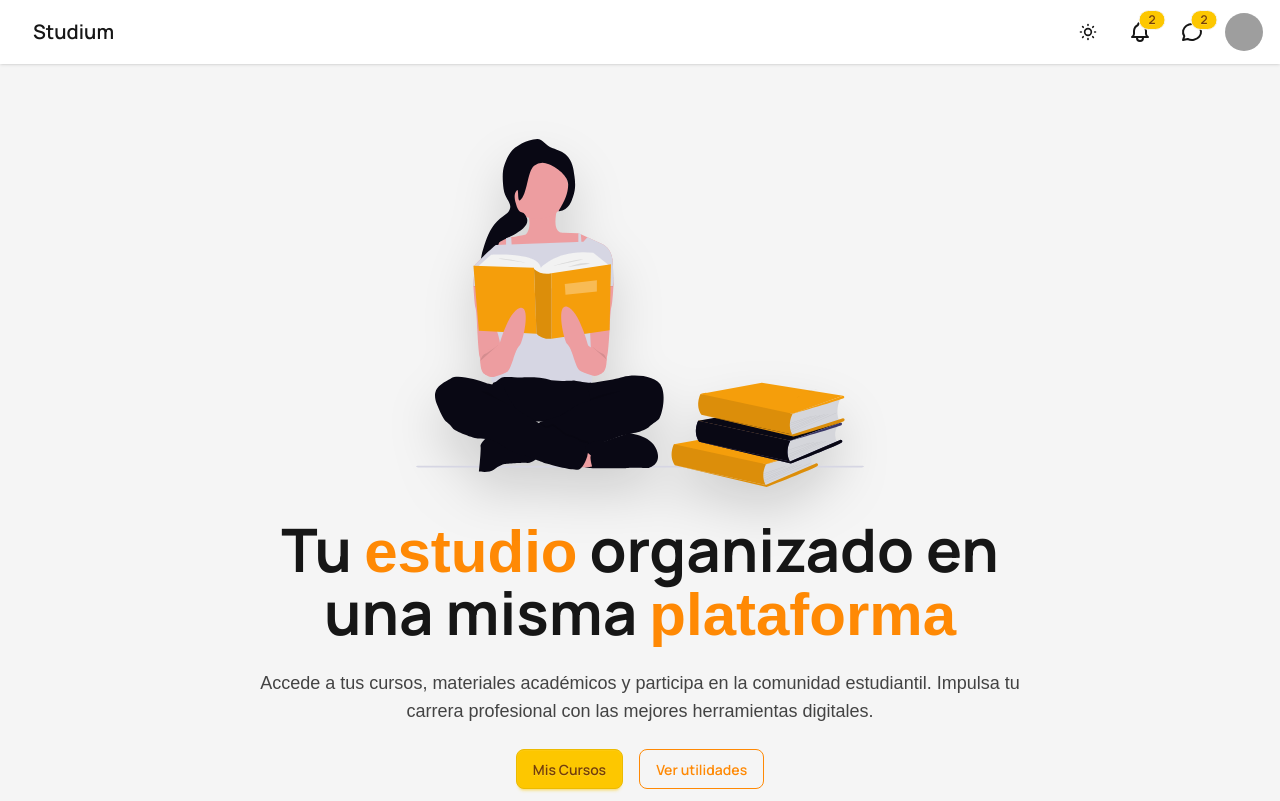
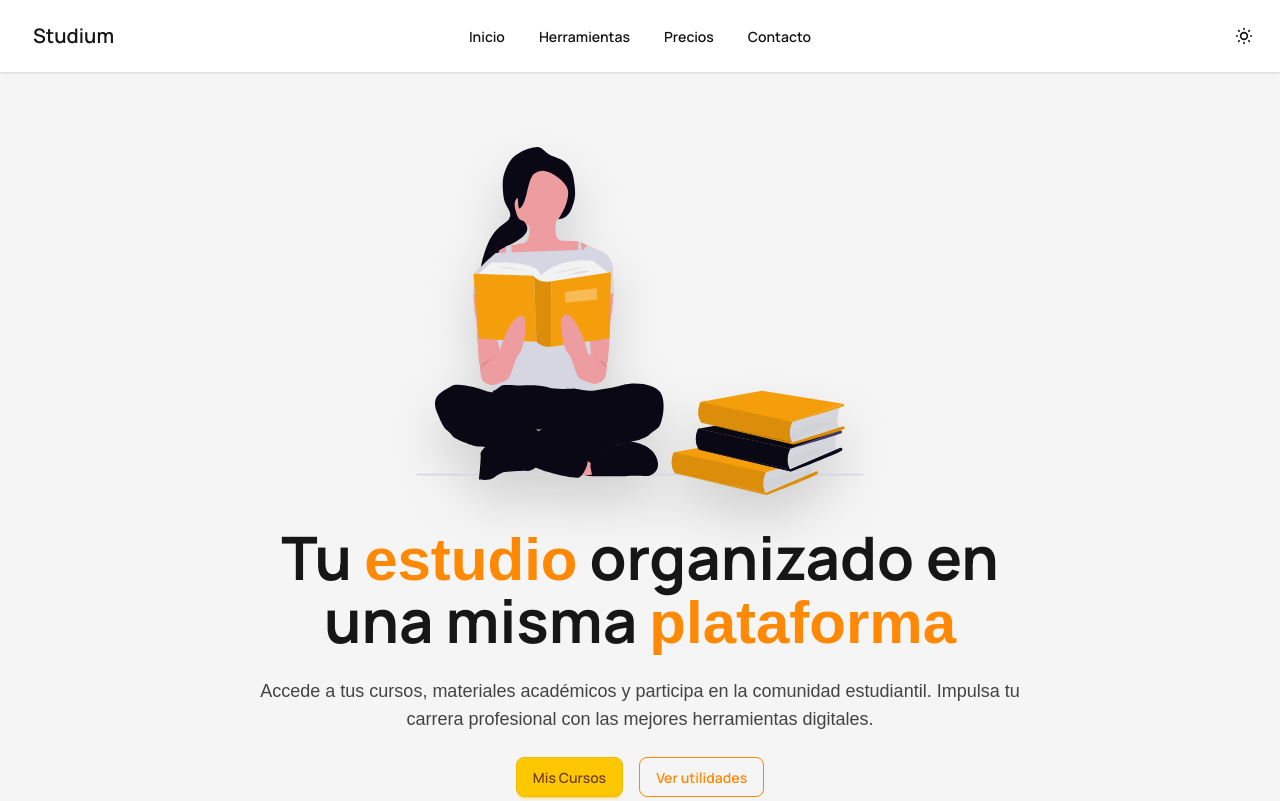
Before and after one commit to yuseflc/studium, a Next.js app: page / in a window 1280 px wide. Shown: the top 801 px of the page. Built offline with nearby package versions, Linux system fonts and the light colour scheme; grey boxes are pictures that could not be loaded; a web font is replaced by a local one.

Commit message:
[Upgrade] Landing NavBar

```diff
--- a/src/components/sections/Features.tsx
+++ b/src/components/sections/Features.tsx
@@ -9,7 +9,7 @@ const GLODIE_AVATAR = 'https://avatars.githubusercontent.com/u/99137927?v=4'
 
 export default function FeaturesSection() {
     return (
-        <section className="bg-base-200">
+        <section id="features" className="bg-base-200">
             <div className="py-24">
                 <div className="mx-auto w-full max-w-5xl px-6">
                     <div className="text-center md:text-left">
--- a/src/components/ui/Navbars/CourseNavbar.tsx
+++ b/src/components/ui/Navbars/CourseNavbar.tsx
@@ -21,7 +21,7 @@ export default function CourseNavbar() {
                     <div tabIndex={0} role="button" className="btn btn-ghost btn-circle text-base-content">
                         <div className="indicator">
                             <IconBell stroke={2} />
-                            <span className="badge badge-sm indicator-item bg-primary text-primary-content">{NOTIFICACIONES.length}</span>
+                            <span className="absolute top-0.5 right-0.5 grid min-h-[24px] min-w-[24px] translate-x-2/4 -translate-y-2/4 place-items-center rounded-full bg-red-600 py-1 px-1 text-xs text-white">{NOTIFICACIONES.length}</span>
                         </div>
                     </div>
                     <div
--- a/src/components/ui/Navbars/Navbar.tsx
+++ b/src/components/ui/Navbars/Navbar.tsx
@@ -1,134 +1,42 @@
 'use client';
 
-import { IconBell, IconMessageCircle, IconX } from "@tabler/icons-react";
-import { NOTIFICACIONES, MENSAJES, USUARIO } from "@/seed/data";
-import { useTheme } from "@/components/providers/ThemeProvider";
+import Link from 'next/link';
 import ThemeSwitcher from "@/components/ThemeSwitcher";
 
 export default function Navbar() {
 
     return (
-        <div className="navbar bg-transparent hover:bg-base-100/50 backdrop-blur-sm shadow-sm px-4 top-0 sticky z-50  transition-all">
-            <div className="flex-1">
-                <a className="btn btn-ghost text-xl text-base-content" href="/">
+        <div className="navbar bg-transparent hover:bg-base-100/50 backdrop-blur-sm shadow-sm px-4 top-0 sticky z-50 transition-all">
+            {/* Logo */}
+            <div className="navbar-start">
+                <Link href="/" className="btn btn-ghost text-xl text-base-content">
                     Studium
-                </a>
+                </Link>
             </div>
-            <div className="flex flex-row gap-3 items-center">
-                {/* Theme Selector */}
+
+            {/* Lista central */}
+            <div className="navbar-center">
+                <ul className="menu menu-horizontal px-1">
+                    <li>
+                        <Link href="/" className="btn btn-ghost">Inicio</Link>
+                    </li>
+                    <li>
+                        <Link href="#features" className="btn btn-ghost">Herramientas</Link>
+                    </li>
+                    <li>
+                        <Link href="#pricing" className="btn btn-ghost">Precios</Link>
+                    </li>
+                    <li>
+                        <Link href="#contact" className="btn btn-ghost">Contacto</Link>
+                    </li>
+                </ul>
+            </div>
+
+            {/* Lista izquierda */}
+            <div className="navbar-end">
                 <ThemeSwitcher />
+            </div>
 
-                <div className="dropdown dropdown-end">
-                    <div tabIndex={0} role="button" className="btn btn-ghost btn-circle text-base-content">
-                        <div className="indicator">
-                            <IconBell stroke={2} />
-                            <span className="badge badge-sm indicator-item bg-primary text-primary-content">{NOTIFICACIONES.length}</span>
-                        </div>
-                    </div>
-                    <div
-                        tabIndex={0}
-                        className="card card-compact dropdown-content bg-base-100 z-1 mt-3 w-80 shadow-xl border border-base-300">
-                        <div className="card-body p-4">
-                            <h3 className="text-lg font-bold text-base-content border-b border-base-300 pb-2">Notificaciones</h3>
-                            <div className="flex flex-col gap-2 max-h-96 overflow-y-auto py-2">
-                                {NOTIFICACIONES.length === 0 ? (
-                                    <p className="text-sm text-base-content/60 text-center py-4">No tienes nuevas notificaciones.</p>
-                                ) : (
-                                    NOTIFICACIONES.map((notification) => (
-                                        <div key={notification.id} className="group relative flex flex-col gap-1 p-3 rounded-lg bg-base-200 transition-colors border border-base-400 hover:bg-base-300">
-                                            <div className="flex justify-between items-start">
-                                                <span className="text-sm font-semibold text-base-content">{notification.title}</span>
-                                                <button className="btn btn-ghost btn-xs btn-square opacity-0 group-hover:opacity-100 transition-opacity text-base-content">
-                                                    <IconX size={14} />
-                                                </button>
-                                            </div>
-                                            <p className="text-xs text-base-content/70 leading-relaxed">
-                                                {notification.description}
-                                            </p>
-                                        </div>
-                                    ))
-                                )}
-                            </div>
-                            <div className="card-actions pt-2 border-t border-base-300">
-                                <a className="btn btn-primary btn-sm btn-block" href="/account/notifications">
-                                    Ver todas
-                                </a>
-                            </div>
-                        </div>
-                    </div>
-                </div>
-                <div className="dropdown dropdown-end">
-                    <div tabIndex={0} role="button" className="btn btn-ghost btn-circle text-base-content">
-                        <div className="indicator">
-                            <IconMessageCircle stroke={2} />
-                            <span className="badge badge-sm indicator-item bg-primary text-primary-content">{MENSAJES.length}</span>
-                        </div>
-                    </div>
-                    <div
-                        tabIndex={0}
-                        className="card card-compact dropdown-content bg-base-100 z-1 mt-3 w-80 shadow-xl border border-base-300">
-                        <div className="card-body p-4">
-                            <h3 className="text-lg font-bold text-base-content border-b border-base-300 pb-2">Mensajes</h3>
-                            <div className="flex flex-col gap-1 max-h-96 overflow-y-auto py-2">
-                                {MENSAJES.length === 0 ? (
-                                    <p className="text-sm text-base-content/60 text-center py-4">No tienes nuevos mensajes.</p>
-                                ) : (
-                                    MENSAJES.map((message) => (
-                                        <div key={message.id} className="group relative flex gap-3 p-3 rounded-lg hover:bg-base-200 transition-colors cursor-pointer">
-                                            <div className="avatar">
-                                                <div className="w-10 h-10 rounded-full">
-                                                    <img src={message.avatar} alt={message.sender} />
-                                                </div>
-                                            </div>
-                                            <div className="flex flex-col flex-1 gap-0.5">
-                                                <div className="flex justify-between items-center">
-                                                    <span className="text-sm font-semibold text-base-content">{message.sender}</span>
-                                                    <span className="text-[10px] text-base-content/50">{message.time}</span>
-                                                </div>
-                                                <p className="text-xs text-base-content/70 line-clamp-2 leading-snug">
-                                                    {message.content}
-                                                </p>
-                                            </div>
-                                            <button className="btn btn-ghost btn-xs btn-square opacity-0 group-hover:opacity-100 transition-opacity absolute right-1 top-1">
-                                                <IconX size={12} />
-                                            </button>
-                                        </div>
-                                    ))
-                                )}
-                            </div>
-                            <div className="card-actions pt-2 border-t border-base-300">
-                                <a className="btn btn-primary btn-sm btn-block" href="/messages">
-                                    Ir a mensajes
-                                </a>
-                            </div>
-                        </div>
-                    </div>
-                </div>
-
-                {/* Condición para usuario logueado */}
-                {USUARIO ? (
-
-                    <div className="dropdown dropdown-end text-base-content">
-                        <div tabIndex={0} role="button" className="btn btn-ghost btn-circle avatar">
-                            <div className="w-10 rounded-full">
-                                <img alt={`Avatar de ${USUARIO.name}`} src={USUARIO.image} />
-                            </div>
-                        </div>
-                        <ul tabIndex={-1} className="menu menu-sm dropdown-content bg-base-100 rounded-box z-1 mt-3 w-52 p-2 shadow">
-                            <p className="text-center" ><span className="badge m-2">{USUARIO.name}</span></p>
-
-                            <li><a>Perfil</a></li>
-                            <li><a>Configuración</a></li>
-                            <li><a className="text-red-200 hover:text-red-400">Cerrar sesión</a></li>
-                        </ul>
-                    </div>
-                ) : (
-                    <a href="/login" className="btn btn-primary btn-sm">
-                        Iniciar sesión
-                    </a>
-                )}
-
-            </div>
         </div>
-    )
+    );
 }
```
